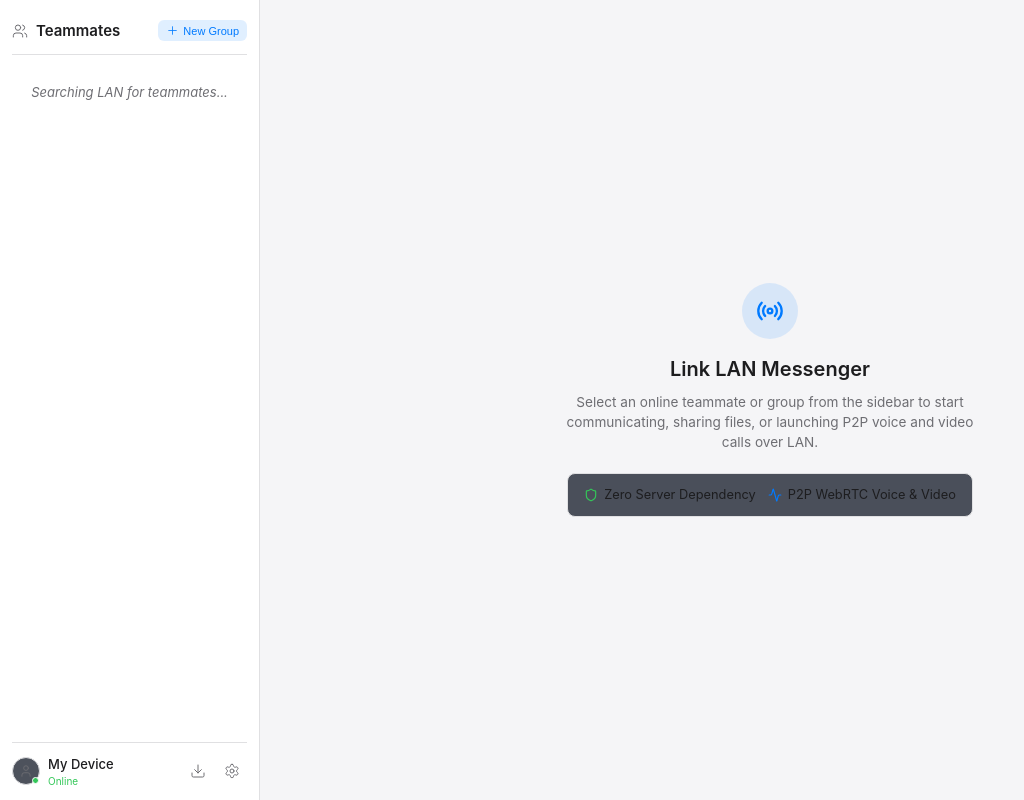
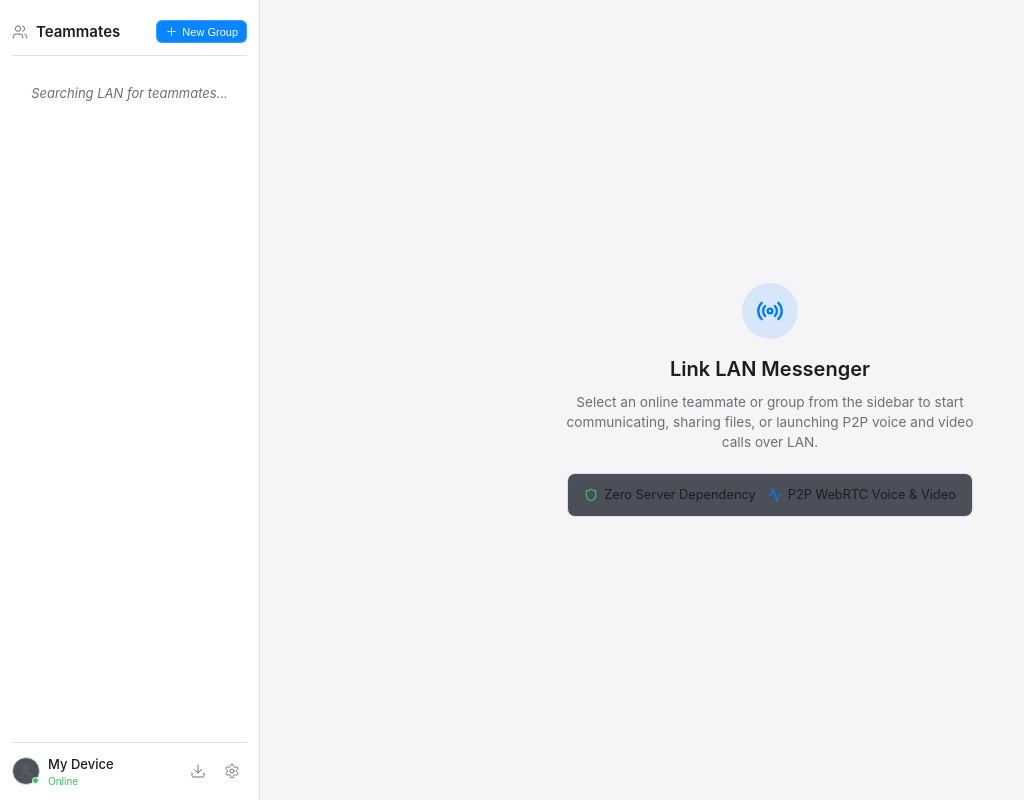
Before and after one commit to RushiRuns/Link, a React (Vite) app: page / in a window 1280 px wide. Shown: the whole page, without its empty margins (0-1024 px from the left). Built offline with nearby package versions, Linux system fonts and the light colour scheme.

Commit message:
feat: add PeerList component to display connected peers and groups

```diff
--- a/src/components/peers/PeerList.tsx
+++ b/src/components/peers/PeerList.tsx
@@ -76,16 +76,16 @@
               gap: '4px',
               padding: 'var(--space-1) var(--space-2)',
               borderRadius: 'var(--radius-sm)',
-              border: 'none',
-              backgroundColor: 'var(--accent-light)',
-              color: 'var(--accent-primary)',
+              border: '1px solid rgba(255, 255, 255, 0.2)',
+              backgroundColor: '#0a84ff',
+              color: '#ffffff',
               cursor: 'pointer',
               fontSize: 'var(--font-size-meta)',
               fontWeight: 500,
               transition: 'background-color var(--transition-fast)'
             }}
           >
-            <Plus size={13} strokeWidth={1.5} /> New Group
+            <Plus size={13} strokeWidth={1.5} color="#ffffff" /> New Group
           </button>
         </div>
 
```
